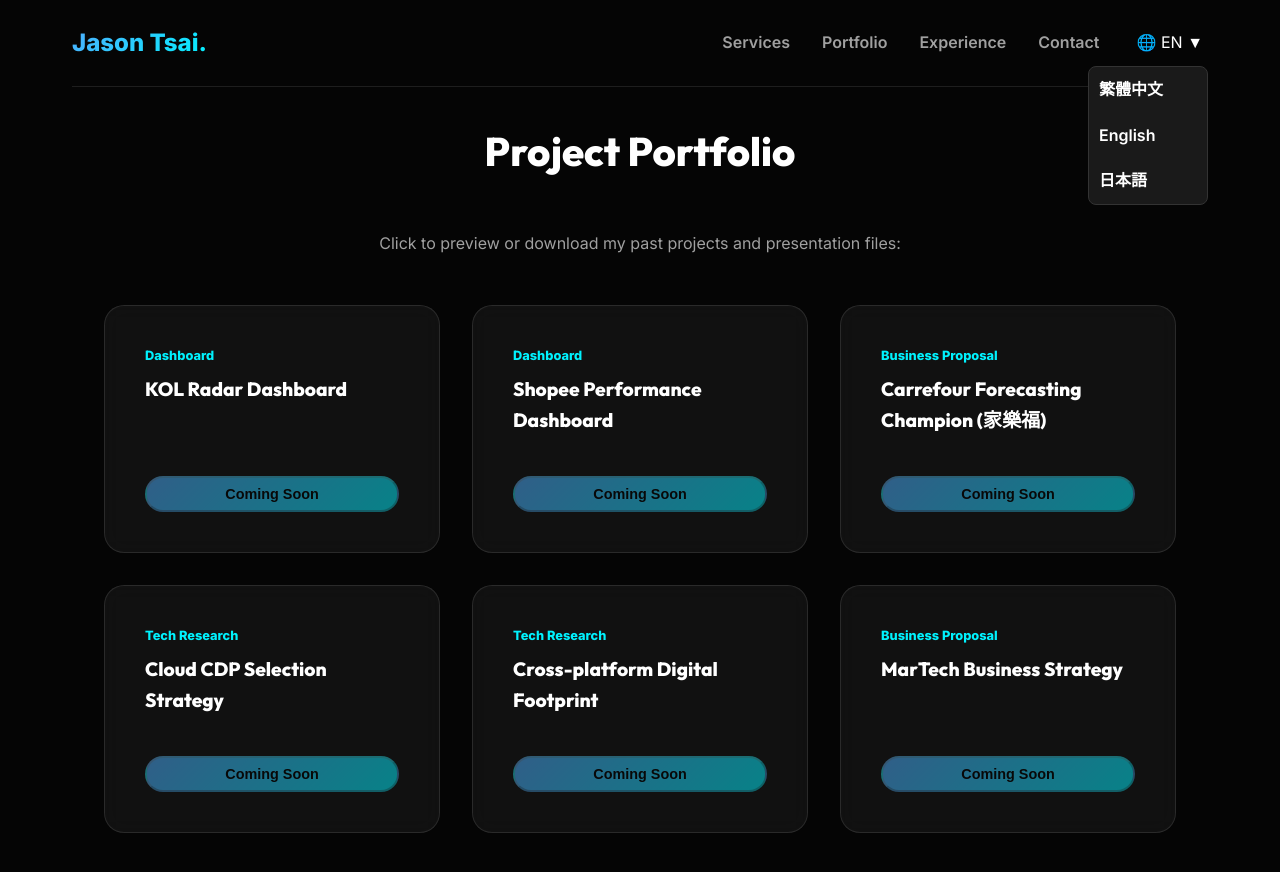
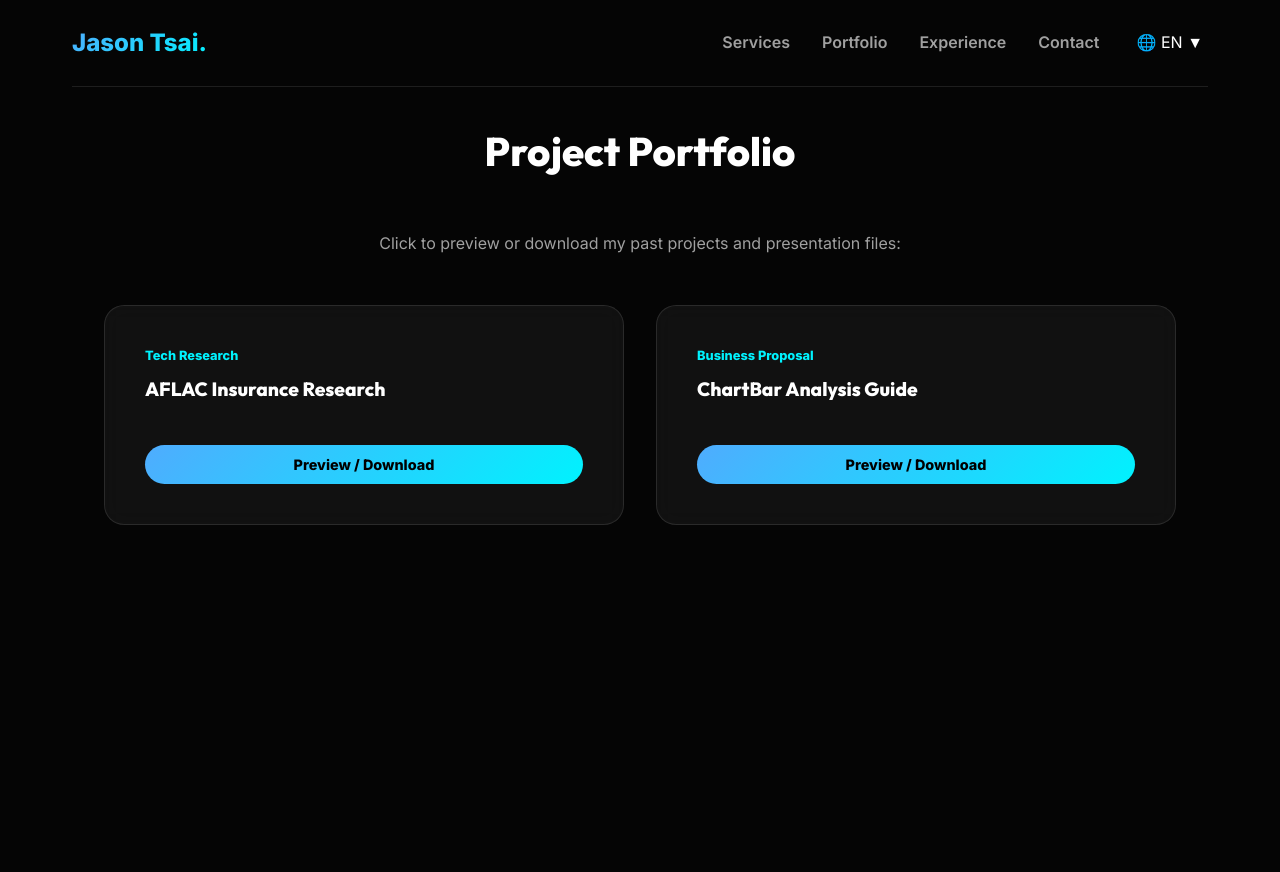
Before and after one commit to ds-jason-tsai/jason-by-tsai-portfolio, a Next.js app: page /en/portfolio in a window 1280 px wide. Shown: the top 872 px of the page. After the commit the page ends 800 px from the top, so only its background shows below. Built offline with nearby package versions, Linux system fonts and the light colour scheme.

Commit message:
fix: resolve language dropdown bug and update portfolio items with google drive links

```diff
--- a/app/[lang]/layout.tsx
+++ b/app/[lang]/layout.tsx
@@ -55,29 +55,29 @@ export default async function RootLayout({
               <Link href={`/${lang}/contact`}>{dict.nav.contact}</Link>
 
               {/* Language Switcher */}
-              <div
-                className="lang-switcher cursor-pointer ml-4 flex items-center bg-zinc-800 px-3 py-1 rounded"
-                style={{ position: 'relative' }}
+              <details
+                className="lang-switcher ml-4"
+                style={{ position: 'relative', cursor: 'pointer' }}
               >
-                <div style={{ padding: '0 5px' }}>🌐 {lang.toUpperCase()} ▼</div>
+                <summary className="bg-zinc-800 px-3 py-1 rounded flex items-center" style={{ listStyle: 'none', outline: 'none' }}>
+                  <div style={{ padding: '0 5px' }}>🌐 {lang.toUpperCase()} ▼</div>
+                </summary>
                 <div
                    className="lang-dropdown"
                    style={{
                      position: 'absolute', top: '100%', right: 0, marginTop: '10px',
-                     display: 'flex', flexDirection: 'column',
                      background: '#1a1a1a', border: '1px solid #333', borderRadius: '8px',
                      width: '120px', zIndex: 50, overflow: 'hidden'
                    }}
                 >
-                  <a href="/zh" style={{ padding: '10px', color: '#fff', textDecoration: 'none' }}>繁體中文</a>
-                  <a href="/en" style={{ padding: '10px', color: '#fff', textDecoration: 'none' }}>English</a>
-                  <a href="/ja" style={{ padding: '10px', color: '#fff', textDecoration: 'none' }}>日本語</a>
+                  <a href="/zh" style={{ display: 'block', padding: '10px', color: '#fff', textDecoration: 'none' }}>繁體中文</a>
+                  <a href="/en" style={{ display: 'block', padding: '10px', color: '#fff', textDecoration: 'none' }}>English</a>
+                  <a href="/ja" style={{ display: 'block', padding: '10px', color: '#fff', textDecoration: 'none' }}>日本語</a>
                 </div>
-              </div>
+              </details>
 
               <style dangerouslySetInnerHTML={{__html: `
-                .lang-switcher .lang-dropdown { display: none; }
-                .lang-switcher:hover .lang-dropdown { display: flex; }
+                details.lang-switcher > summary::-webkit-details-marker { display: none; }
                 .lang-dropdown a:hover { background: #333; }
               `}}/>
 
--- a/app/[lang]/portfolio/page.tsx
+++ b/app/[lang]/portfolio/page.tsx
@@ -9,12 +9,16 @@ export default async function Portfolio({ params }: { params: Promise<{ lang: st
   const t = content[lang];
 
   const projects = [
-    { title: "KOL Radar Dashboard", type: 0, url: "" },
-    { title: "Shopee Performance Dashboard", type: 0, url: "" },
-    { title: "Carrefour Forecasting Champion (家樂福)", type: 1, url: "" },
-    { title: "Cloud CDP Selection Strategy", type: 2, url: "" },
-    { title: "Cross-platform Digital Footprint", type: 2, url: "" },
-    { title: "MarTech Business Strategy", type: 1, url: "" }
+    {
+      title: { zh: "保險公司研究(AFLAC)", en: "AFLAC Insurance Research", ja: "AFLAC保険会社研究" },
+      type: 2,
+      url: "https://drive.google.com/file/d/1EQiMMQfrRplLjNljCLiQWHUxQ121xxDL/view?usp=drive_link"
+    },
+    {
+      title: { zh: "ChartBar 圖表分析懶人包", en: "ChartBar Analysis Guide", ja: "ChartBar分析ガイド" },
+      type: 1,
+      url: "https://drive.google.com/file/d/1T2UfuswNYamtVFWASDgXwYsdXAQs8Uhl/view?usp=drive_link"
+    }
   ];
 
   return (
@@ -25,7 +29,7 @@ export default async function Portfolio({ params }: { params: Promise<{ lang: st
         {projects.map((proj, idx) => (
           <div className="service-card" key={idx} style={{ display: 'flex', flexDirection: 'column' }}>
             <span style={{ fontSize: '0.8rem', color: 'var(--accent-color)', fontWeight: 'bold' }}>{t.type[proj.type]}</span>
-            <h3 className="service-title" style={{ marginTop: '0.5rem', flex: 1, fontSize: '1.2rem' }}>{proj.title}</h3>
+            <h3 className="service-title" style={{ marginTop: '0.5rem', flex: 1, fontSize: '1.2rem' }}>{proj.title[lang]}</h3>
             {/* Download Link pointing to Google Drive */}
             {proj.url ? (
               <a href={proj.url} target="_blank" rel="noopener noreferrer" className="btn-primary" style={{ textAlign: 'center', padding: '0.5rem 1rem', marginTop: '1.5rem', fontSize: '0.9rem' }}>
```
